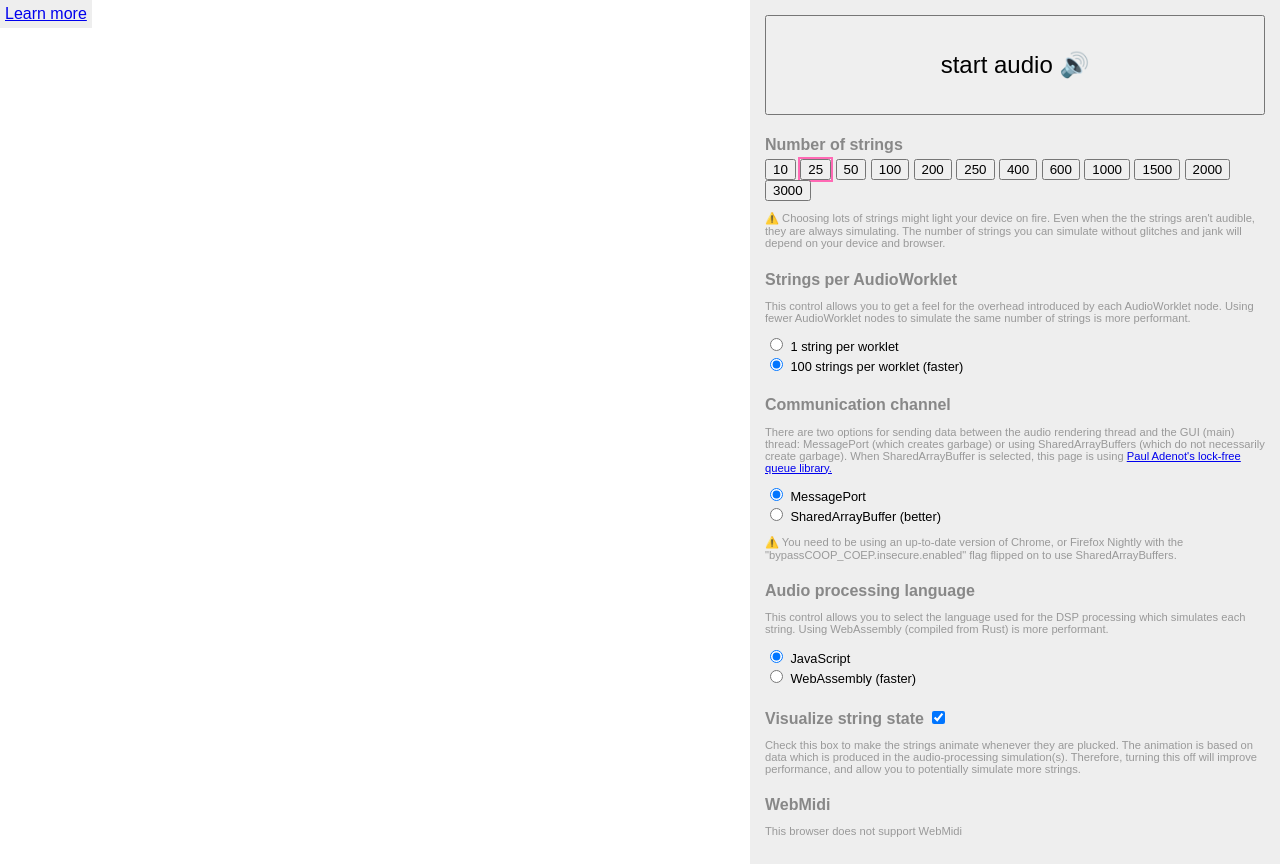
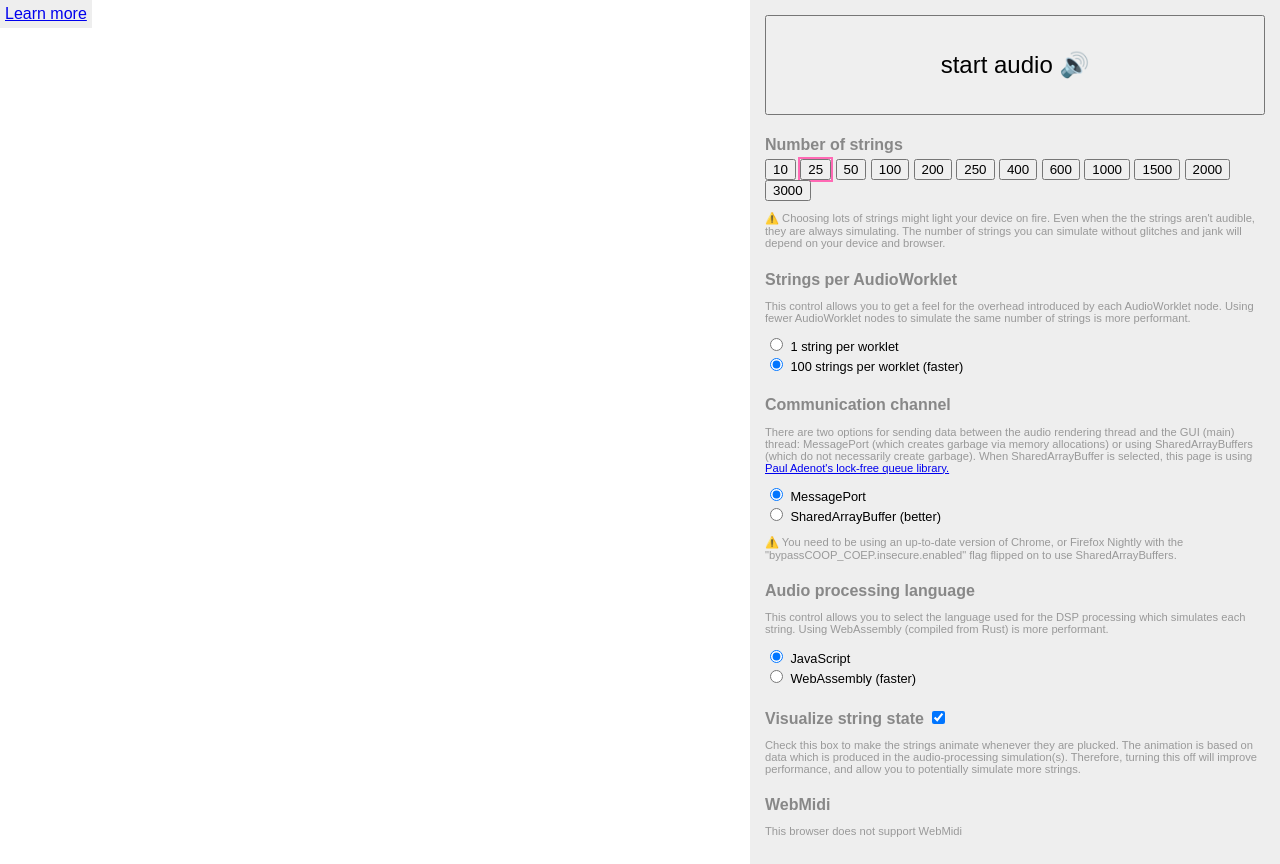
Before and after one commit to jackschaedler/karplus-stress-tester, a plain HTML site: page index.html in a window 1280 px wide. Drawn offline with Linux system fonts and the light colour scheme.

Commit message:
Clarify the term "garbage"

```diff
--- a/index.html
+++ b/index.html
@@ -69,7 +69,7 @@
                 <section>
                     <h4 style="margin-bottom: 5px; color: #888">Communication channel</h4>
                     <p style="font-size: 0.7em; color: #999">There are two options for sending data between the audio rendering thread and the GUI (main) thread:
-                    MessagePort (which creates garbage) or using SharedArrayBuffers (which do not necessarily create garbage). When SharedArrayBuffer is selected, this page is
+                    MessagePort (which creates garbage via memory allocations) or using SharedArrayBuffers (which do not necessarily create garbage). When SharedArrayBuffer is selected, this page is
                     using <a href="https://github.com/padenot/ringbuf.js">Paul Adenot's lock-free queue library.</a></p>
                     <div>
                         <input type="radio" id="choice-port" name="channel" value="port" onchange="changeChannel('port')" />
```
Also changed, not shown: 1 other file.
